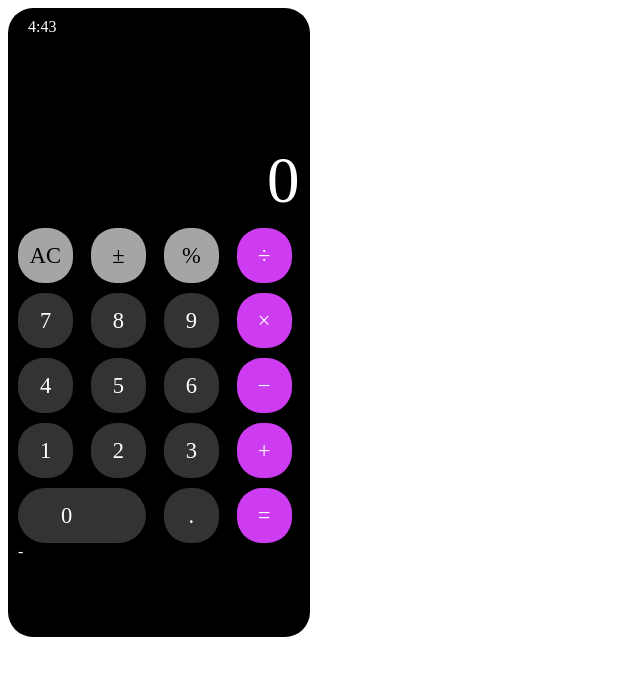
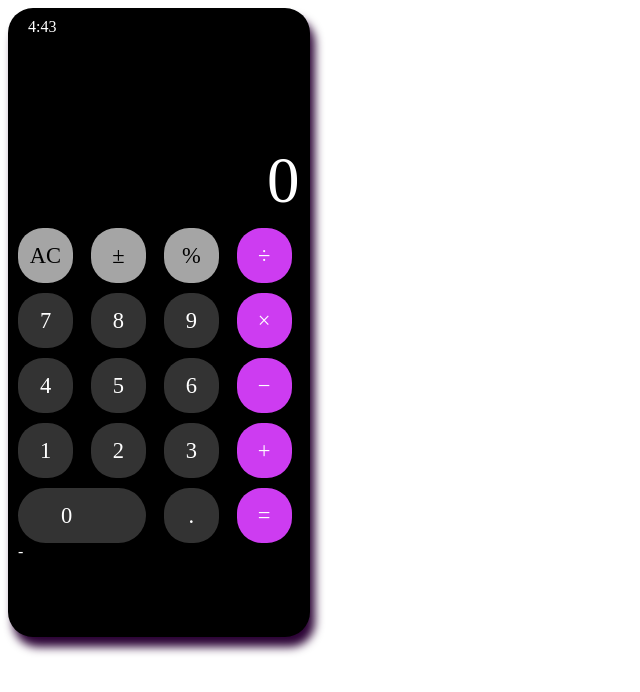
Before and after one commit to Oyeleye/Web-calculator, a React (Create React App) app: page / in a window 1280 px wide. Shown: the top 692 px of the page, without its empty margins (0-640 px from the left). Built offline with nearby package versions, Linux system fonts and the light colour scheme.

Commit message:
Add body style and modify some other colors

```diff
--- a/src/Components/App/App.css
+++ b/src/Components/App/App.css
@@ -1,3 +1,7 @@
+.Body {
+    background: #cd3cf1;
+}
+
 .App {
     width: 281.5px;
     height: 609px;
@@ -5,6 +9,7 @@
     color: #ffffff;
     border-radius: 25px;
     padding: 10px;
+    box-shadow: 5px 10px 10px #2b0335;
 }
 .top {
     height: 125px;
```
